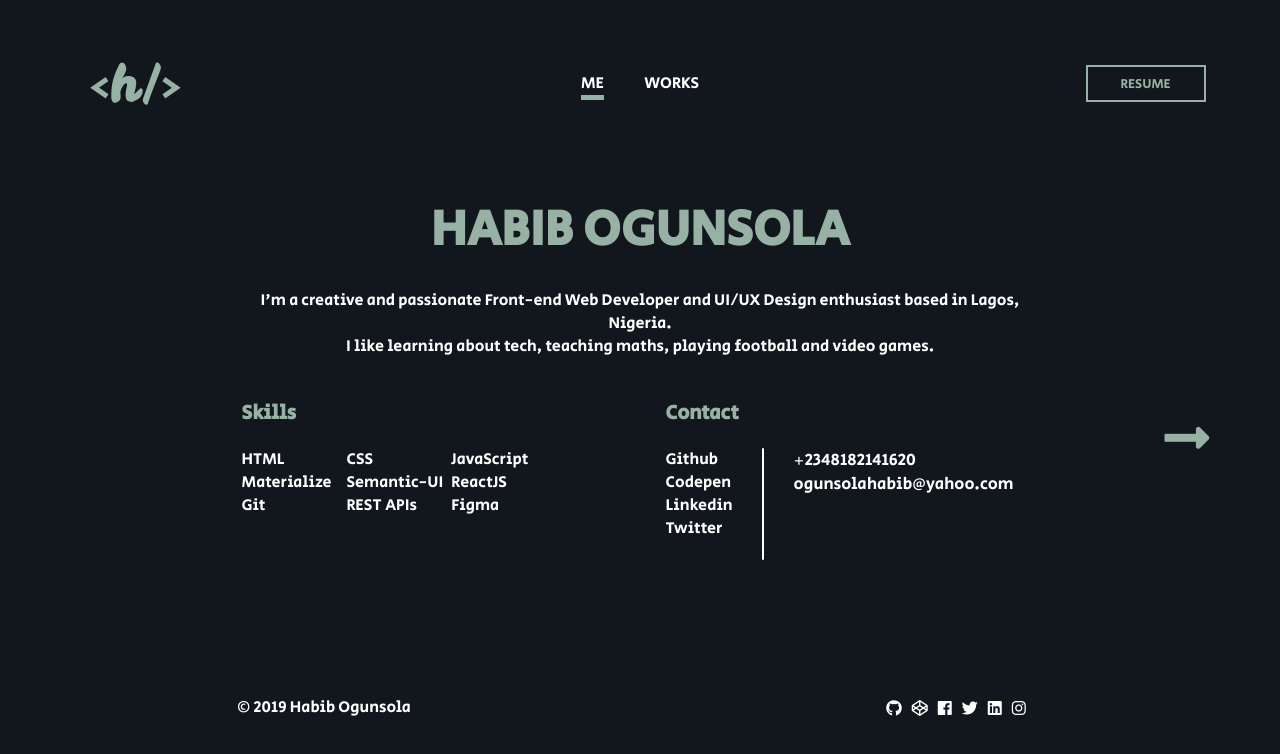
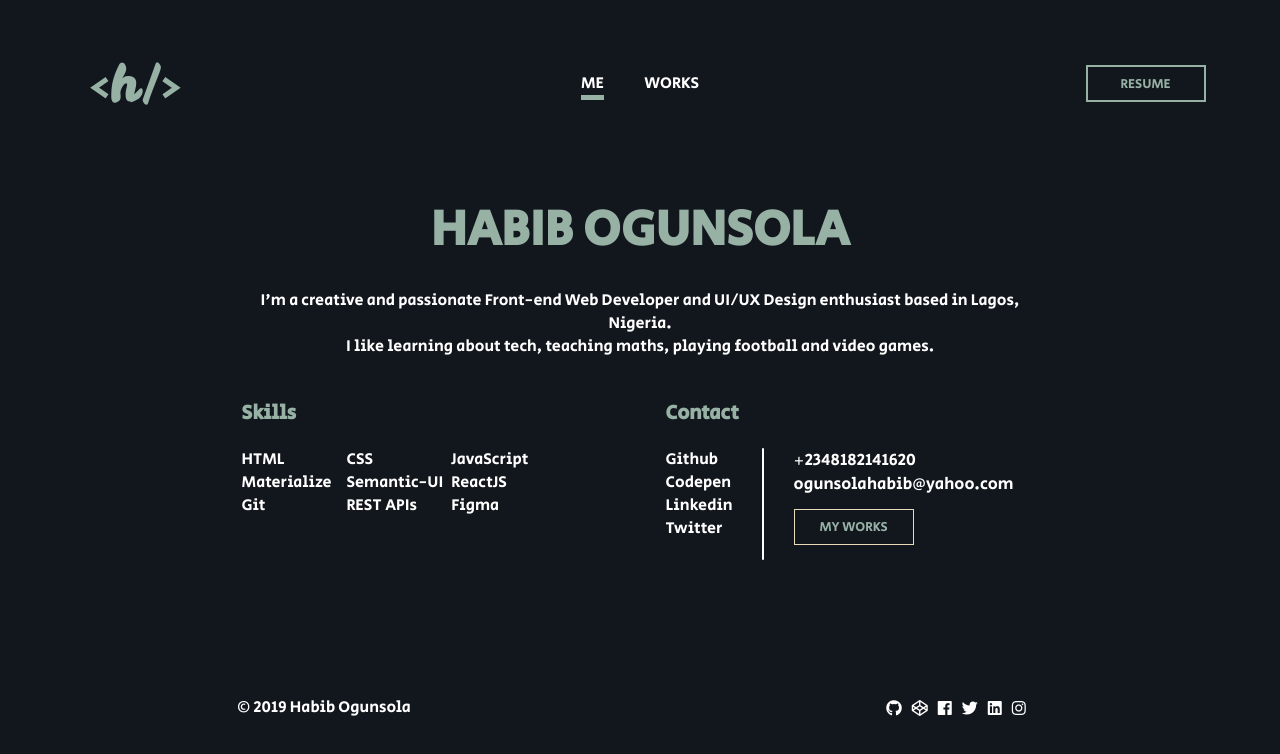
Before and after one commit to ogunsolahabib/portfolio-one, a React (Create React App) app: page / in a window 1280 px wide. Shown: the top 754 px of the page. Built offline with nearby package versions, Linux system fonts and the light colour scheme.

Commit message:
replace animating arrow with works button

```diff
--- a/public/style.css
+++ b/public/style.css
@@ -105,23 +105,16 @@ footer,
   bottom: 0;
   display: block;
 }
-.arrow-circle {
-  width: 70px;
-  height: 70px;
-  color: #97b1a5;
-  font-size: 4vw;
-  text-align: center;
-  padding: 5px;
-  position: absolute;
-  top: 50%;
-  animation: blink 0.5s infinite;
+.btn-to-works {
+  margin-top: 1em;
+  animation: blink 7s infinite;
 }
 @keyframes blink {
   0% {
-    color: #97b1a5;
+    border: 1px solid #97b1a5;
   }
   100% {
-    color: #eedcba;
+    border: 1px solid #eedcba;
   }
 }
 
@@ -178,7 +171,8 @@ footer,
 .right-arrow {
   position: relative;
 }
-.btn-arrow {
+.btn-arrow,
+.btn-arrow:hover {
   border: none;
 }
 .btn-arrow:focus {
@@ -327,8 +321,6 @@ footer i {
 @media only screen and (min-width: 1024px) {
   body {
     font-size: 16px;
-    max-height: 100vh;
-    overflow: hidden;
   }
   h3 {
     font-size: 20px;
--- a/src/Pages/Me.js
+++ b/src/Pages/Me.js
@@ -2,7 +2,7 @@ import React from "react";
 import Header from "../components/Header";
 import Footer from "../components/Footer";
 import Works from "../components/Works";
-import { Link } from "react-router-dom";
+import {Link} from "react-router-dom";
 
 const Me = props => {
   return (
@@ -85,16 +85,19 @@ const Me = props => {
                   <div className="set address">
                     <li>+2348182141620</li>
                     <li>ogunsolahabib@yahoo.com</li>
+                    <li>
+                      <Link to="/works">
+                        <button className="btn btn-primary btn-to-works">
+                          MY WORKS
+                        </button>
+                      </Link>
+                    </li>
                   </div>
                 </ul>
               </div>
             </div>
           </div>
-          <div className="right arrow-area">
-            <Link to="/works" className="arrow-circle">
-              <i className="fas fa-long-arrow-alt-right" />
-            </Link>
-          </div>
+          <div className="right arrow-area" />
         </div>
         <div className="mobile-works">
           <h3>My Works</h3>
```
